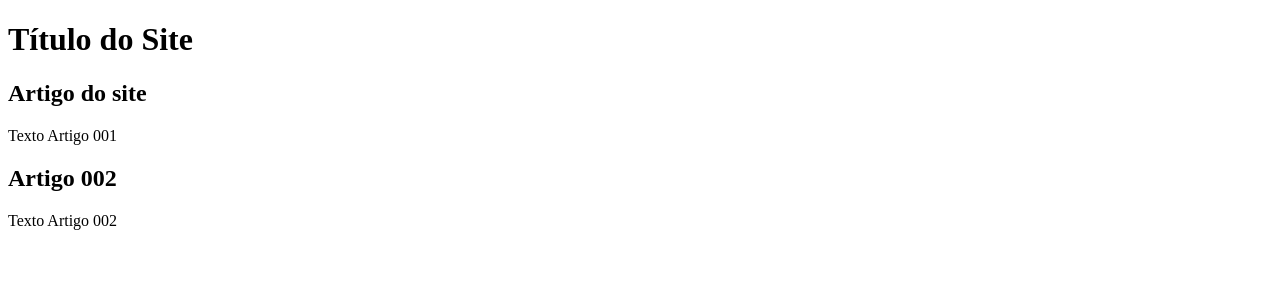
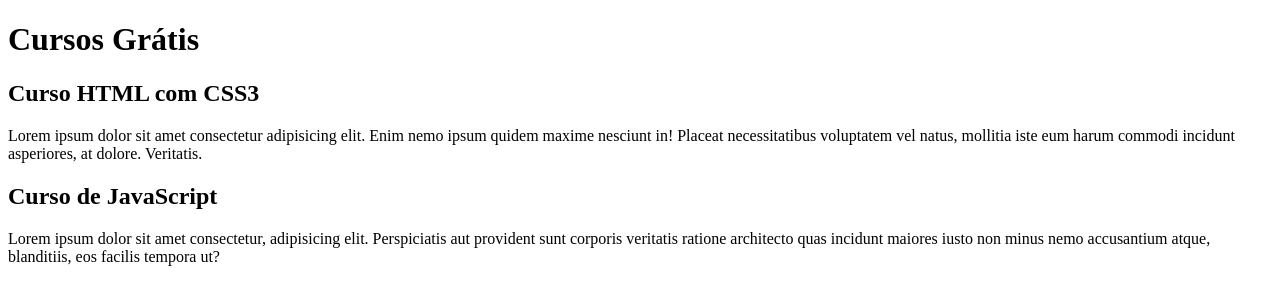
Before and after one commit to PauloHenriqueSeneBraz/Projeto-site, a plain HTML site: page index.html in a window 1280 px wide. Drawn offline with Linux system fonts and the light colour scheme.

Commit message:
Comecei a escrever o conteúdo

```diff
--- a/index.html
+++ b/index.html
@@ -9,15 +9,15 @@
 <body>
     <main>
         <header>
-            <h1>Título do Site</h1>
+            <h1>Cursos Grátis</h1>
         </header>
         <article>
-            <h2>Artigo do site</h2>
-            <p>Texto Artigo 001</p>
+            <h2>Curso HTML com CSS3</h2>
+            <p>Lorem ipsum dolor sit amet consectetur adipisicing elit. Enim nemo ipsum quidem maxime nesciunt in! Placeat necessitatibus voluptatem vel natus, mollitia iste eum harum commodi incidunt asperiores, at dolore. Veritatis.</p>
         </article>
         <article>
-            <h2>Artigo 002</h2>
-            <p>Texto Artigo 002</p>
+            <h2>Curso de JavaScript</h2>
+            <p>Lorem ipsum dolor sit amet consectetur, adipisicing elit. Perspiciatis aut provident sunt corporis veritatis ratione architecto quas incidunt maiores iusto non minus nemo accusantium atque, blanditiis, eos facilis tempora ut?</p>
         </article>
     </main>
 </body>
```
